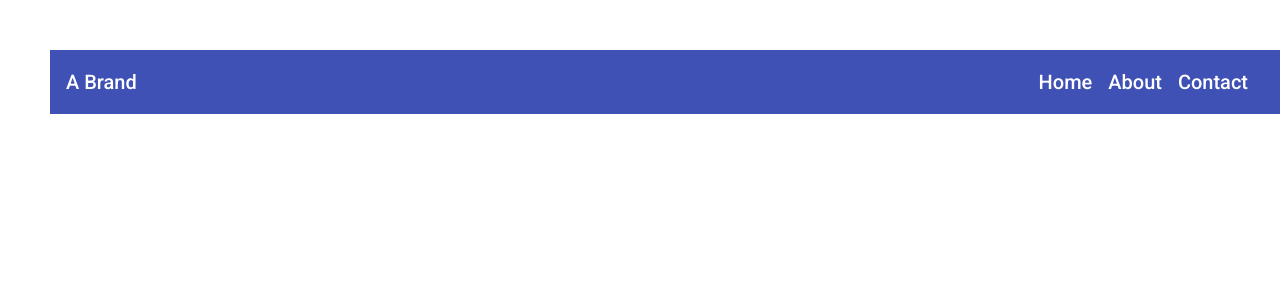
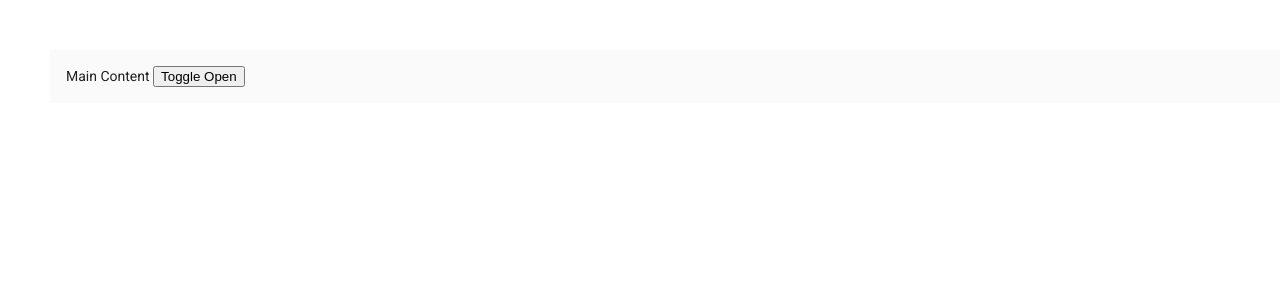
Before and after one commit to markpackham/angular_material_learn, an Angular app: page / in a window 1280 px wide. Shown: the top 300 px of the page. Built offline with nearby package versions, Linux system fonts and the light colour scheme.

Commit message:
show or hide sidenav
https://youtu.be/v8NpQYH2O5M?t=291

```diff
--- a/src/app/app.component.css
+++ b/src/app/app.component.css
@@ -3,10 +3,16 @@
   margin-left: 50px;
 }
 
-.navbar {
-  justify-content: space-between;
+mat-sidenav-container {
+  height: 100%;
 }
 
-span {
-  padding-right: 1rem;
+mat-sidenav,
+mat-sidenav-content {
+  padding: 1rem;
 }
+
+mat-sidenav {
+  background: lightcoral;
+  width: 200px;
+}
--- a/src/app/app.component.html
+++ b/src/app/app.component.html
@@ -1,10 +1,8 @@
 <div class="layout">
-  <mat-toolbar color="primary" class="navbar">
-    <div>A Brand</div>
-    <div>
-      <span>Home</span>
-      <span>About</span>
-      <span>Contact</span>
-    </div>
-  </mat-toolbar>
+  <mat-sidenav-container>
+    <mat-sidenav [(opened)]="opened">Sidenav</mat-sidenav>
+    <mat-sidenav-content>Main Content
+      <button (click)="opened=!opened">Toggle Open</button>
+    </mat-sidenav-content>
+  </mat-sidenav-container>
 </div>
--- a/src/app/app.component.ts
+++ b/src/app/app.component.ts
@@ -9,6 +9,7 @@ export class AppComponent {
   title = 'angular_material_learn';
   notifications = 0;
   showSpinner = false;
+  opened = false;
 
   loadData(){
     this.showSpinner = true;
--- a/src/app/app.module.ts
+++ b/src/app/app.module.ts
@@ -1,4 +1,5 @@
 import { NgModule } from '@angular/core';
+import { FormsModule } from '@angular/forms';
 import { BrowserModule } from '@angular/platform-browser';
 
 import { AppRoutingModule } from './app-routing.module';
@@ -14,7 +15,8 @@ import { MaterialModule } from './material/material.module';
     BrowserModule,
     AppRoutingModule,
     BrowserAnimationsModule,
-    MaterialModule
+    MaterialModule,
+    FormsModule
   ],
   providers: [],
   bootstrap: [AppComponent]
--- a/src/app/material/material.module.ts
+++ b/src/app/material/material.module.ts
@@ -5,7 +5,8 @@ import { MatIconModule } from '@angular/material/icon';
 import { MatBadgeModule } from '@angular/material/badge';
 import { MatProgressSpinnerModule } from '@angular/material/progress-spinner';
 import { MatToolbarModule } from '@angular/material/toolbar';
-const material = [MatButtonModule, MatButtonToggleModule, MatIconModule, MatBadgeModule, MatProgressSpinnerModule, MatToolbarModule]
+import { MatSidenavModule } from '@angular/material/sidenav';
+const material = [MatButtonModule, MatButtonToggleModule, MatIconModule, MatBadgeModule, MatProgressSpinnerModule, MatToolbarModule, MatSidenavModule]
 
 @NgModule({
   imports: [
```
